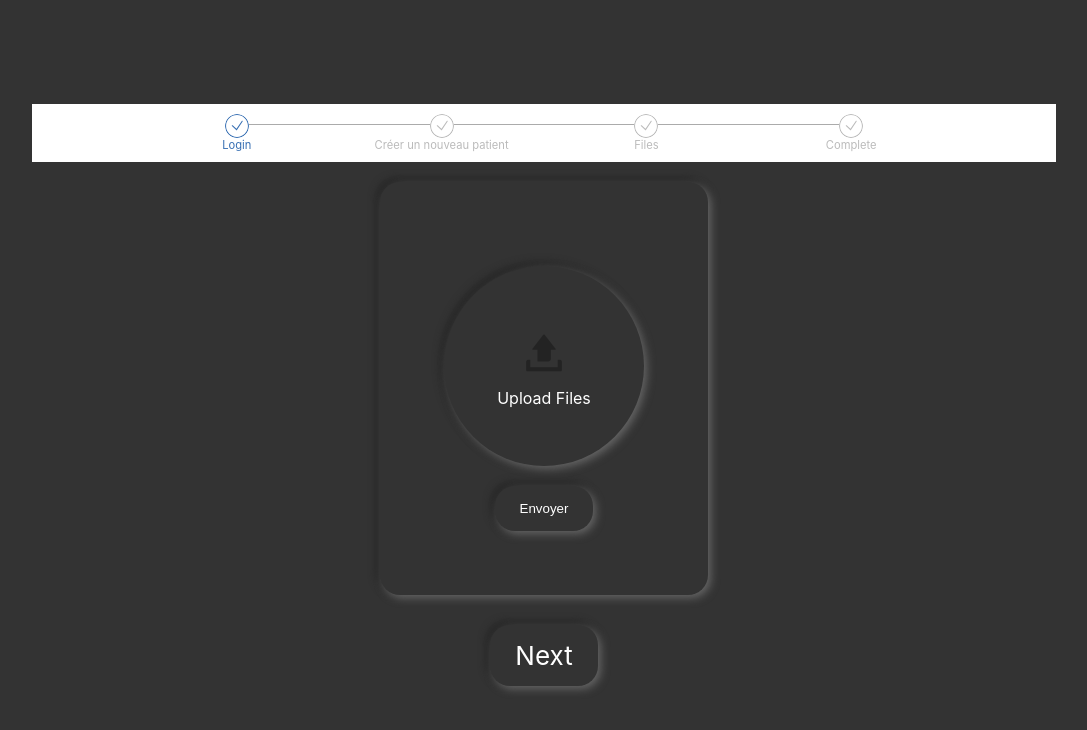
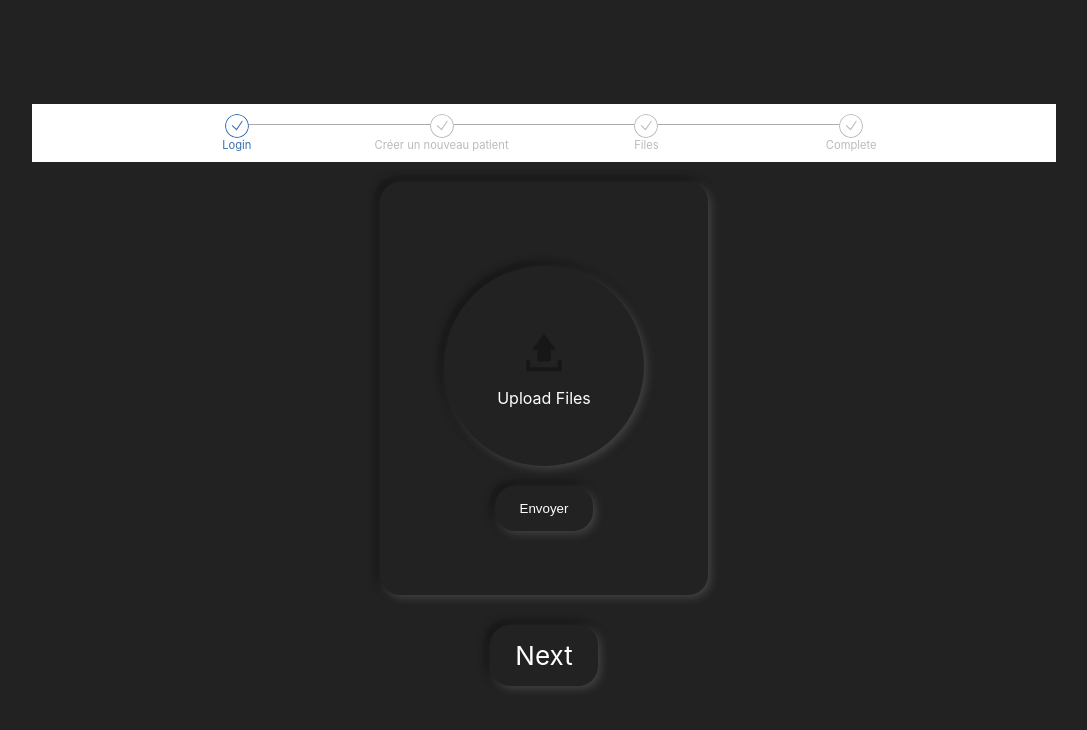
Before and after one commit to Kanmuruuruu/drop-zone, a React (Create React App) app: page / in a window 1280 px wide. Shown: the top 730 px of the page, without its empty margins (96-1183 px from the left). Built offline with nearby package versions, Linux system fonts and the light colour scheme.

Commit message:
changement neumorphism couleur

```diff
--- a/src/App.css
+++ b/src/App.css
@@ -1,6 +1,6 @@
 .App {
   text-align: center;
-  background-color: #333333;
+  background-color: #222222;
   min-height: 100vh;
   display: flex;
   flex-direction: column;
@@ -10,12 +10,12 @@
 }
 
 .Card {
-  background-color: #333333;
+  background-color: #222222;
   padding: 64px;
   display: flex;
   align-items: flex-start;
   justify-content: flex-start;
-  box-shadow: 3px 3px 1vh #666666, -3px -3px 1vh #222222;
+  box-shadow: 3px 3px 1vh #444444, -3px -3px 1vh #111111;
   border-radius: 20px;
   box-sizing: border-box;
 }
--- a/src/components/Content.css
+++ b/src/components/Content.css
@@ -1,12 +1,12 @@
 .buttonNext{
     margin: 30px 0;
     padding: 15px 25px;
-    background-color: #333333;
+    background-color: #222222;
     color: white;
-    box-shadow: 3px 3px 1vh #666666, -3px -3px 1vh #222222;
+    box-shadow: 3px 3px 1vh #444444, -3px -3px 1vh #111111;
     border-radius: 20px;
 }
 
 .buttonNext:hover{
-    box-shadow: 3px 3px 1vh #222222, -3px -3px 1vh #666666;
+    box-shadow: 3px 3px 1vh #111111, -3px -3px 1vh #444444;
 }
--- a/src/components/Dropzone.css
+++ b/src/components/Dropzone.css
@@ -1,7 +1,7 @@
 .Dropzone {
     height: 200px;
     width: 200px;
-    background-color: #333333;
+    background-color: #222222;
     border-radius: 50%;
     display: flex;
     align-items: center;
@@ -10,12 +10,12 @@
     font-size: 16px;
     cursor: pointer;
     margin: 20px 0;
-    box-shadow: 3px 3px 1vh #666666, -3px -3px 1vh #222222;
+    box-shadow: 3px 3px 1vh #444444, -3px -3px 1vh #111111;
     color: white;
 }
 
 .Highlight {
-    box-shadow: 3px 3px 1vh #222222, -3px -3px 1vh #666666;
+    box-shadow: 3px 3px 1vh #111111, -3px -3px 1vh #444444;
 }
 
 .Icon {
@@ -33,11 +33,11 @@
     border-radius: 20px;
     border: none;
     padding: 15px 25px;
-    background-color: #333333;
+    background-color: #222222;
     color: white;
-    box-shadow: 3px 3px 1vh #666666, -3px -3px 1vh #222222;
+    box-shadow: 3px 3px 1vh #444444, -3px -3px 1vh #111111;
 }
 
 .formDropzone input[type='submit']:hover{
-    box-shadow: 3px 3px 1vh #222222, -3px -3px 1vh #666666;
+    box-shadow: 3px 3px 1vh #111111, -3px -3px 1vh #444444;
 }
```
